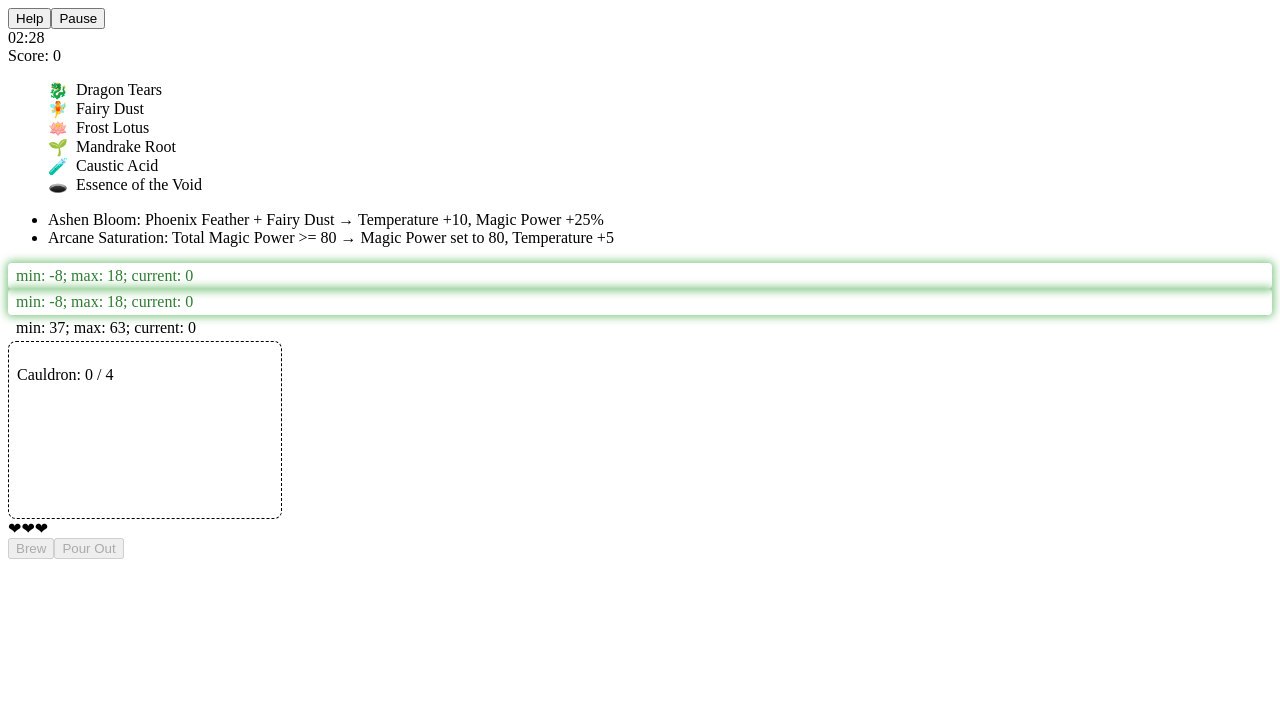
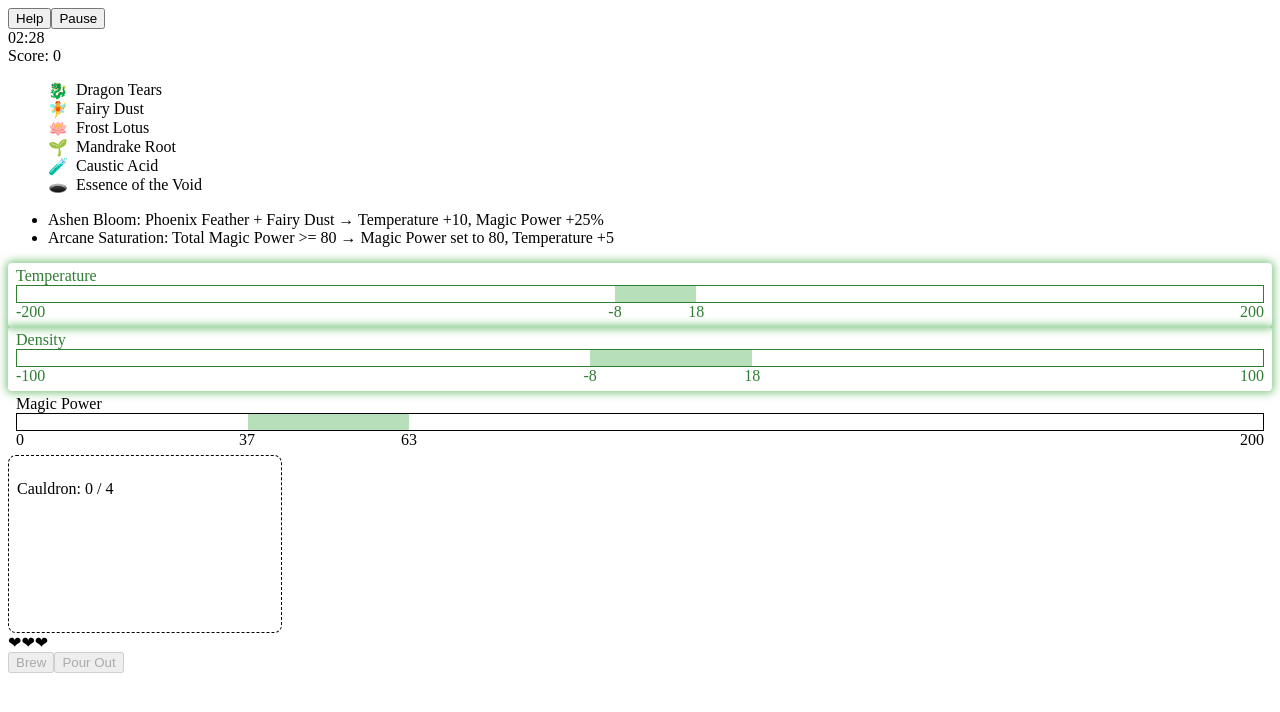
Before and after one commit to stsTom/alchemist-cauldron-game, a website built with Vite: page index.html in a window 1280 px wide. Both pictures are taken after a click on the button "Start Game". Built offline with nearby package versions, Linux system fonts and the light colour scheme.

Commit message:
feat: turn measurements into bars

```diff
--- a/src/shared/constants.ts
+++ b/src/shared/constants.ts
@@ -1,4 +1,4 @@
-import type { Difficulty, IRecipeRange } from './types';
+import type { Difficulty, IMeasurements, IRecipeRange } from './types';
 
 export const DEFAULT_DIFFICULTY: Difficulty = 'medium';
 export const DIFFICULTIES: Difficulty[] = ['easy', 'medium', 'hard'];
@@ -9,3 +9,8 @@ export const LEADERBOARD_KEY = 'alchemist-cauldron-leaderboard';
 export const LEADERBOARD_SIZE = 10;
 export const SAVE_KEY = 'alchemist-cauldron-save';
 export const { min: MIN_STOCK, max: MAX_STOCK }: IRecipeRange = { min: 2, max: 15 };
+export const MEASUREMENT_SCALES: Record<keyof IMeasurements, IRecipeRange> = {
+  temperature: { min: -200, max: 200 },
+  density: { min: -100, max: 100 },
+  magicPower: { min: 0, max: 200 },
+};
--- a/src/styles/style.scss
+++ b/src/styles/style.scss
@@ -8,7 +8,7 @@
   user-select: none;
 }
 
-.measurements-section > div {
+.bar {
   padding: 0.25rem 0.5rem;
   border-radius: 4px;
   transition:
@@ -16,9 +16,39 @@
     box-shadow 0.2s;
 }
 
-.measurements-section > .in-range {
+.bar.in-range {
   color: #2e7d32;
   box-shadow: 0 0 8px 2px rgb(76 175 80 / 0.7);
+}
+
+.bar-track {
+  position: relative;
+  height: 1rem;
+  border: 1px solid currentColor;
+}
+
+.bar-zone {
+  position: absolute;
+  top: 0;
+  bottom: 0;
+  background: rgb(76 175 80 / 0.4);
+}
+
+.bar-scale {
+  position: relative;
+  display: flex;
+  justify-content: space-between;
+  height: 1.25rem;
+}
+
+.bar-zone-label {
+  position: absolute;
+  translate: -50% 0;
+}
+
+.no-recipe .bar-zone,
+.no-recipe .bar-scale {
+  visibility: hidden;
 }
 
 .timer.low-time {
--- a/src/ui/bars.ts
+++ b/src/ui/bars.ts
@@ -1,36 +1,75 @@
-import type { IGameState } from '../shared/types';
+import type { IGameState, IMeasurements, IRecipeRange } from '../shared/types';
 import { getMeasurements, isInRange } from '../logic/calculate-cauldron';
 import { getReactionsByIds } from '../logic/reactions';
 import { formatTime, pauseGame } from '../logic/timer';
-import { LOW_TIME_THRESHOLD } from '../shared/constants';
+import { LOW_TIME_THRESHOLD, MEASUREMENT_SCALES } from '../shared/constants';
 
 export const measurementsSection = document.createElement('section');
 measurementsSection.classList.add('measurements-section');
 
-const temperatureUi = document.createElement('div');
-const densityUi = document.createElement('div');
-const magicPowerUi = document.createElement('div');
-measurementsSection.append(temperatureUi, densityUi, magicPowerUi);
+function create<K extends keyof HTMLElementTagNameMap>(tag: K, className: string) {
+  const element = document.createElement(tag);
+  element.classList.add(className);
+  return element;
+}
+
+function createBar(label: string) {
+  const root = create('div', 'bar');
+  const title = create('span', 'bar-label');
+  const track = create('div', 'bar-track');
+  const zone = create('div', 'bar-zone');
+  const scale = create('div', 'bar-scale');
+  const [scaleMin, scaleMax] = [create('span', 'bar-scale-end'), create('span', 'bar-scale-end')];
+  const [zoneMin, zoneMax] = [create('span', 'bar-zone-label'), create('span', 'bar-zone-label')];
+
+  title.textContent = label;
+  track.append(zone);
+  scale.append(scaleMin, zoneMin, zoneMax, scaleMax);
+  root.append(title, track, scale);
+  return { root, zone, zoneMin, zoneMax, scaleMin, scaleMax };
+}
+
+const bars: Record<keyof IMeasurements, ReturnType<typeof createBar>> = {
+  temperature: createBar('Temperature'),
+  density: createBar('Density'),
+  magicPower: createBar('Magic Power'),
+};
+const barKeys = Object.keys(bars) as (keyof IMeasurements)[];
+measurementsSection.append(...barKeys.map((key) => bars[key].root));
+
+function toPercent(value: number, { min, max }: IRecipeRange) {
+  return Math.min(100, Math.max(0, ((value - min) / (max - min)) * 100));
+}
+
+function renderBar(bar: ReturnType<typeof createBar>, range: IRecipeRange, scale: IRecipeRange) {
+  const left = toPercent(range.min, scale);
+  const right = toPercent(range.max, scale);
+
+  bar.zone.style.left = `${left}%`;
+  bar.zone.style.width = `${right - left}%`;
+  bar.zoneMin.style.left = `${left}%`;
+  bar.zoneMax.style.left = `${right}%`;
+  bar.zoneMin.textContent = String(range.min);
+  bar.zoneMax.textContent = String(range.max);
+  bar.scaleMin.textContent = String(scale.min);
+  bar.scaleMax.textContent = String(scale.max);
+}
 
 export function renderMeasurements({ activeRecipe, cauldronIngredients, reactionIds }: IGameState) {
+  measurementsSection.classList.toggle('no-recipe', !activeRecipe);
+
   if (!activeRecipe) {
-    temperatureUi.textContent = '';
-    densityUi.textContent = '';
-    magicPowerUi.textContent = '';
-    [temperatureUi, densityUi, magicPowerUi].forEach((ui) => ui.classList.remove('in-range'));
+    barKeys.forEach((key) => bars[key].root.classList.remove('in-range'));
     return;
   }
 
-  const { temperature, density, magicPower } = activeRecipe;
   const measurements = getMeasurements(cauldronIngredients, getReactionsByIds(reactionIds));
 
-  temperatureUi.classList.toggle('in-range', isInRange(measurements.temperature, temperature));
-  densityUi.classList.toggle('in-range', isInRange(measurements.density, density));
-  magicPowerUi.classList.toggle('in-range', isInRange(measurements.magicPower, magicPower));
-
-  temperatureUi.textContent = `min: ${temperature.min}; max: ${temperature.max}; current: ${measurements.temperature}`;
-  densityUi.textContent = `min: ${density.min}; max: ${density.max}; current: ${measurements.density}`;
-  magicPowerUi.textContent = `min: ${magicPower.min}; max: ${magicPower.max}; current: ${measurements.magicPower}`;
+  barKeys.forEach((key) => {
+    const range = activeRecipe[key];
+    renderBar(bars[key], range, MEASUREMENT_SCALES[key]);
+    bars[key].root.classList.toggle('in-range', isInRange(measurements[key], range));
+  });
 }
 
 export const timerUi = document.createElement('div');
```
